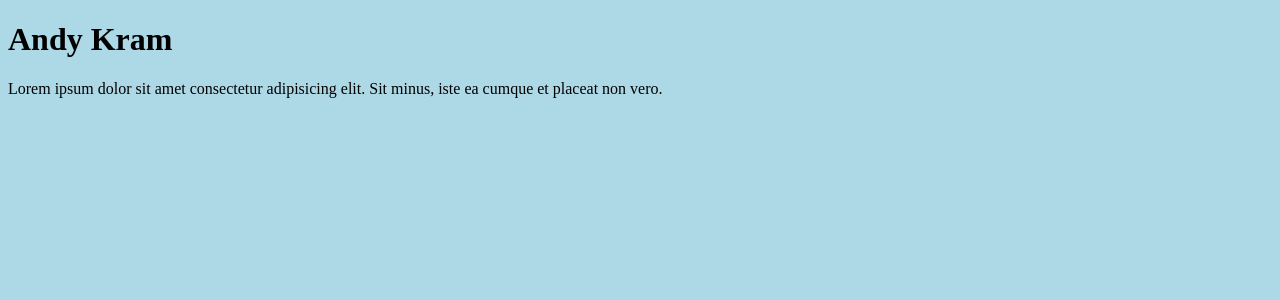
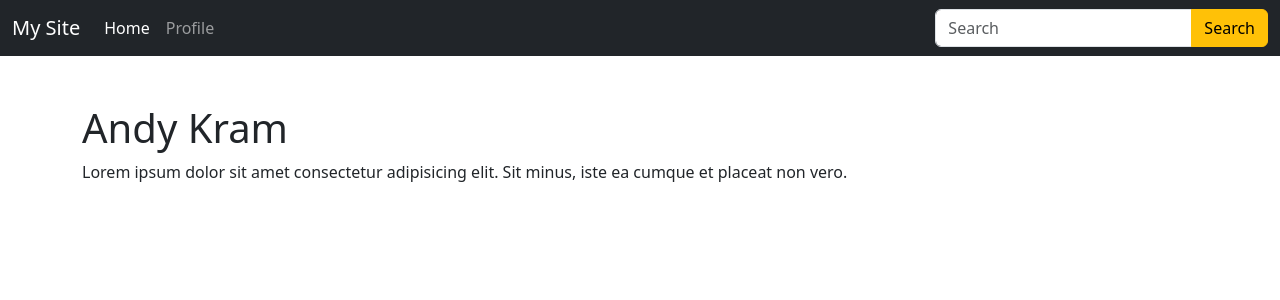
Before and after one commit to ajkram-cpu/flask-app, a Flask app: page / in a window 1280 px wide. Shown: the top 300 px of the page. Run offline with Flask 3, Linux system fonts and the light colour scheme.

Commit message:
3rd commit

```diff
--- a/templates/base.html
+++ b/templates/base.html
@@ -3,14 +3,68 @@
 <head>
     <title>{% block title %}{% endblock %}</title>
 
-    <link rel="stylesheet" type="text/css"
-    href="{{ url_for('static', filename='css/stylesheet.css') }}">
+    <!-- Bootstrap CSS -->
+    <link
+    href="https://cdn.jsdelivr.net/npm/bootstrap@5.3.8/dist/css/bootstrap.min.css"
+    rel="stylesheet"
+    integrity="sha384-sRIl4kxILFvY47J16cr9ZwB07vP4J8+LH7qKQnuqkuIAvNWLzeN8tE5YBujZqJLB"
+    crossorigin="anonymous"
+    />
 </head>
 
 <body>
 
-    {% block body %}
-    {% endblock %}
+<!-- NAVBAR -->
+<nav class="navbar navbar-expand-lg navbar-dark bg-dark">
+  <div class="container-fluid">
+    <a href="/" class="navbar-brand">My Site</a>
+
+    <button
+      type="button"
+      class="navbar-toggler"
+      data-bs-toggle="collapse"
+      data-bs-target="#navbarCollapse"
+    >
+      <span class="navbar-toggler-icon"></span>
+    </button>
+
+    <div
+      class="collapse navbar-collapse justify-content-between"
+      id="navbarCollapse"
+    >
+      <div class="navbar-nav">
+        <a href="/" class="nav-item nav-link active">Home</a>
+        <a href="#" class="nav-item nav-link">Profile</a>
+      </div>
+
+      <form class="d-flex" method="POST">
+        <div class="input-group">
+          <input type="text" class="form-control" placeholder="Search" />
+          <button type="button" class="btn btn-warning">
+            Search
+          </button>
+        </div>
+      </form>
+    </div>
+  </div>
+</nav>
+
+<!-- PAGE CONTENT -->
+{% block body %}
+{% endblock %}
+
+<!-- Bootstrap JS -->
+<script
+src="https://cdn.jsdelivr.net/npm/@popperjs/core@2.11.8/dist/umd/popper.min.js"
+integrity="sha384-I7E8VVD/ismYTF4hNIPjVp/Zjvgyol6VFvRkX/vR+Vc4jQkC+hVqc2pM8ODewa9r"
+crossorigin="anonymous"
+></script>
+
+<script
+src="https://cdn.jsdelivr.net/npm/bootstrap@5.3.8/dist/js/bootstrap.min.js"
+integrity="sha384-G/EV+4j2dNv+tEPo3++6LCgdCROaejBqfUeNjuKAiuXbjrxilcCdDz6ZAVfHWe1Y"
+crossorigin="anonymous"
+></script>
 
 </body>
 </html>
--- a/templates/index.html
+++ b/templates/index.html
@@ -5,7 +5,7 @@ Welcome to my page
 {% endblock %}
 
 {% block body %}
-<main>
+<main class="container mt-5">
     <h1>Andy Kram</h1>
 
     <p>
```
